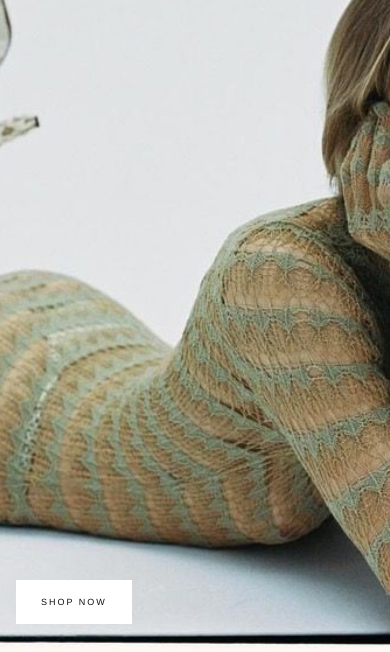
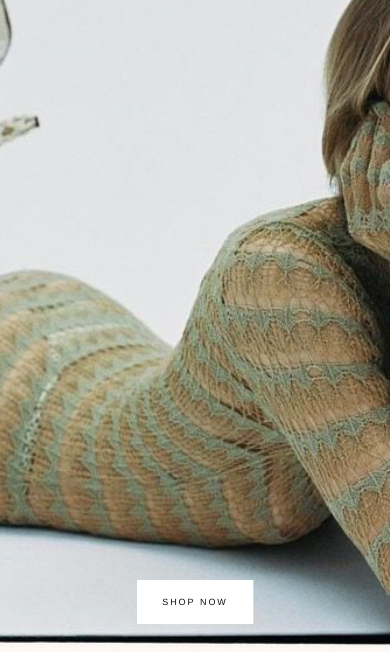
Before and after one commit to marcomotolese/LuxuryProject, a plain HTML site: page index.html in a window 390 px wide. Shown: the part 192-844 px from the top of the page. Drawn offline with Linux system fonts and the light colour scheme.

Commit message:
centrato bottone da mobile shop now

```diff
--- a/index.html
+++ b/index.html
@@ -598,8 +598,9 @@
       }
 
       .hero-cta {
-        left: 16px;
+        left: 50%;
         right: auto;
+        transform: translateX(-50%);
         bottom: 28px;
         bottom: max(28px, env(safe-area-inset-bottom));
       }
```
